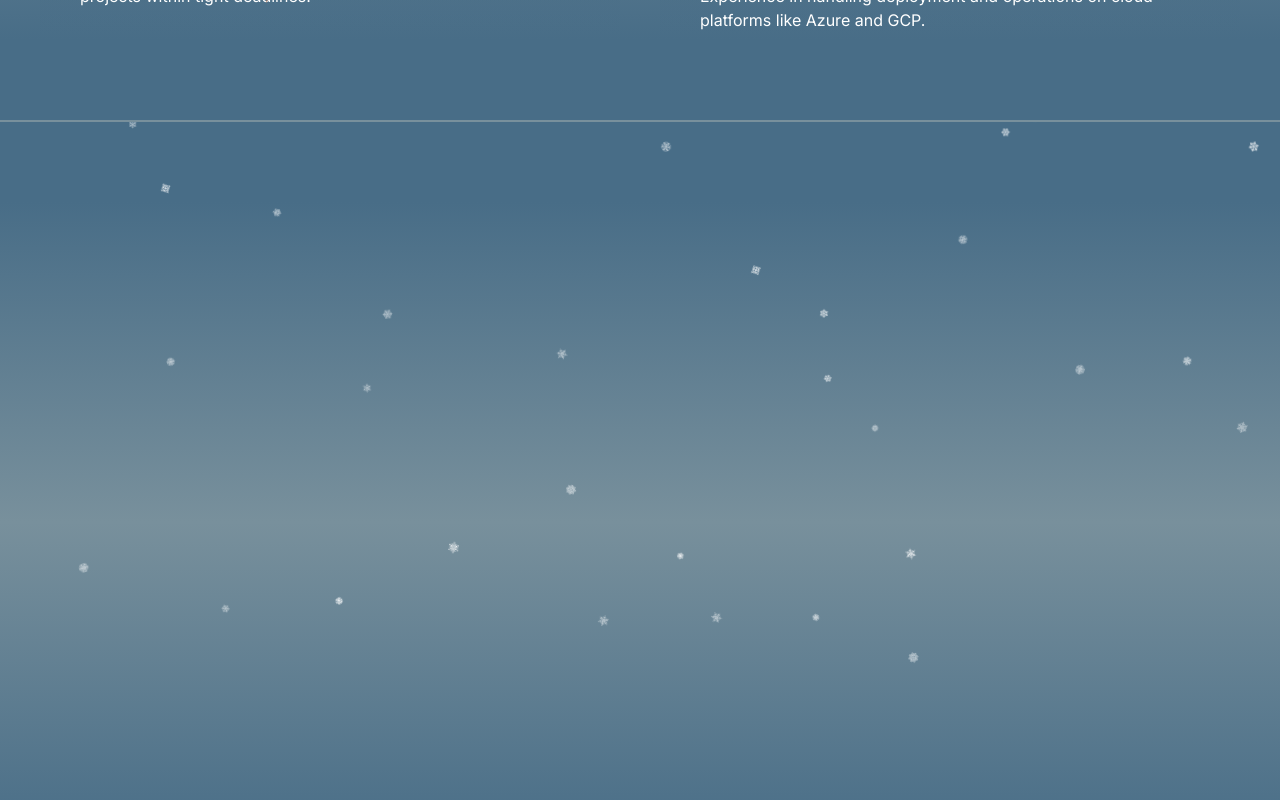
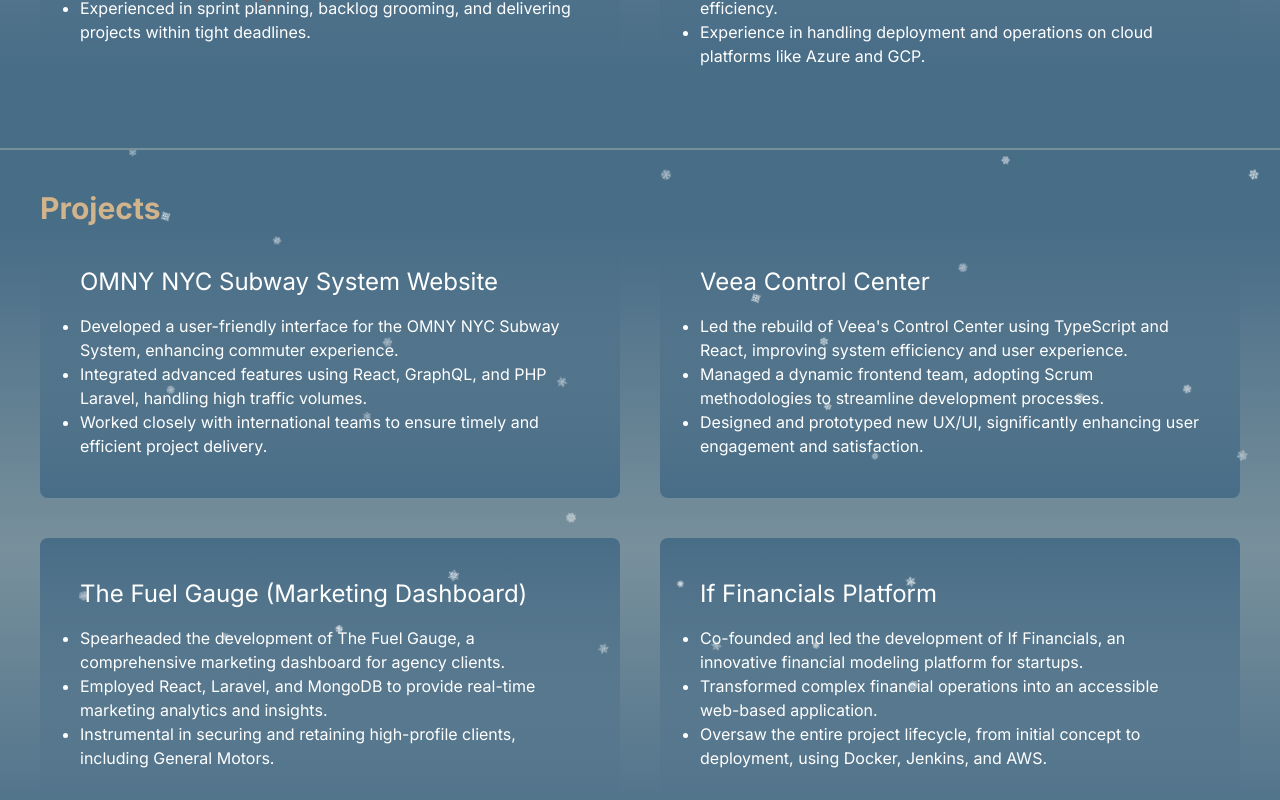
Before and after one commit to ajosephjohnson/portfolio, a Next.js app: page / in a window 1280 px wide. Shown: the part 680-1480 px from the top of the page. Built offline with nearby package versions, Linux system fonts and the light colour scheme.

Commit message:
AJJ-1426: Add projects section

```diff
--- a/src/app/page.tsx
+++ b/src/app/page.tsx
@@ -2,6 +2,7 @@
   Section,
   Sections,
   Services,
+  Projects,
 } from '@/components';
 
 
@@ -12,6 +13,7 @@
         <Services />
       </Section>
       <Section name={Sections.Projects}>
+        <Projects />
       </Section>
       <Section name={Sections.Testimonials}>
       </Section>
--- a/src/components/Navigation.tsx
+++ b/src/components/Navigation.tsx
@@ -39,7 +39,7 @@
   }, [ sectionNames ]);
 
   return (
-    <nav className="fixed top-0 right-0 z-10 text-white text-2xl font-bold">
+    <nav className="fixed top-0 right-0 z-10 text-white text-2xl font-bold mr-6">
       <ul className="flex justify-end mt-5">
         <li className="flex items-center">
           <a
--- /dev/null
+++ b/src/components/Projects.tsx
@@ -0,0 +1,57 @@
+export default function Projects() {
+  const projects = [
+    {
+      title: "OMNY NYC Subway System Website",
+      description: [
+        "Developed a user-friendly interface for the OMNY NYC Subway System, enhancing commuter experience.",
+        "Integrated advanced features using React, GraphQL, and PHP Laravel, handling high traffic volumes.",
+        "Worked closely with international teams to ensure timely and efficient project delivery."
+      ]
+    },
+    {
+      title: "Veea Control Center",
+      description: [
+        "Led the rebuild of Veea's Control Center using TypeScript and React, improving system efficiency and user experience.",
+        "Managed a dynamic frontend team, adopting Scrum methodologies to streamline development processes.",
+        "Designed and prototyped new UX/UI, significantly enhancing user engagement and satisfaction."
+      ]
+    },
+    {
+      title: "The Fuel Gauge (Marketing Dashboard)",
+      description: [
+        "Spearheaded the development of The Fuel Gauge, a comprehensive marketing dashboard for agency clients.",
+        "Employed React, Laravel, and MongoDB to provide real-time marketing analytics and insights.",
+        "Instrumental in securing and retaining high-profile clients, including General Motors."
+      ]
+    },
+    {
+      title: "If Financials Platform",
+      description: [
+        "Co-founded and led the development of If Financials, an innovative financial modeling platform for startups.",
+        "Transformed complex financial operations into an accessible web-based application.",
+        "Oversaw the entire project lifecycle, from initial concept to deployment, using Docker, Jenkins, and AWS."
+      ]
+    }
+  ];
+
+  return (
+    <div className="m-10">
+      <h1 className="mt-10 text-3xl text-tan font-bold">Projects</h1>
+      <div className="grid gap-10 grid-cols-2">
+        {projects.map((project, i) => (
+          <div
+            key={i}
+            className={`rounded-lg p-10 ${i < 2 ? 'bg-gradient-to-t' : 'bg-gradient-to-b'} from-day-sky-common dark:from-night-sky-common to-transparent dark:bg-night-sky-common text-white`}
+          >
+            <h2 className="text-2xl mb-4">{project.title}</h2>
+            <ul className="list-disc">
+              {project.description.map((item, index) => (
+                <li key={index}>{item}</li>
+              ))}
+            </ul>
+          </div>
+        ))}
+      </div>
+    </div>
+  );
+}
--- a/src/components/Section.tsx
+++ b/src/components/Section.tsx
@@ -30,7 +30,7 @@
   return (
     <section id={name} className="overflow-hidden relative sky-gradient dark:border-night-sky-mid border-day-sky-mid border-b-2 text-white">
       <SeasonAnimation section={name} props={animationProps} />
-      <div className="min-h-screen min-w-screen" ref={ref}>{children}</div>
+      <div className="min-h-screen min-w-screen overflow-hidden" ref={ref}>{children}</div>
     </section>
   );
 }
--- a/src/components/Services.tsx
+++ b/src/components/Services.tsx
@@ -36,9 +36,10 @@
 
   return (
     <>
-      <div className="p-12 text-2xl italic font-light">
+      <div className="px-10 py-12 text-2xl italic font-light">
         Hi, I&apos;m Alan. I help your business evolve along with technology.
       </div>
+      <h1 className="ml-10 text-3xl text-tan font-bold">Services</h1>
       <div className="grid m-10 gap-10 grid-cols-2">
         {services.map((service, i) => (
           <div
--- a/src/components/index.ts
+++ b/src/components/index.ts
@@ -1,5 +1,6 @@
 export { default as Section } from '@/components/Section';
 export { default as Services } from '@/components/Services';
+export { default as Projects } from '@/components/Projects';
 export { default as Navigation } from '@/components/Navigation';
 export { default as NavButton } from '@/components/NavButton';
 export { Sections } from '@/components/Sections';
```
